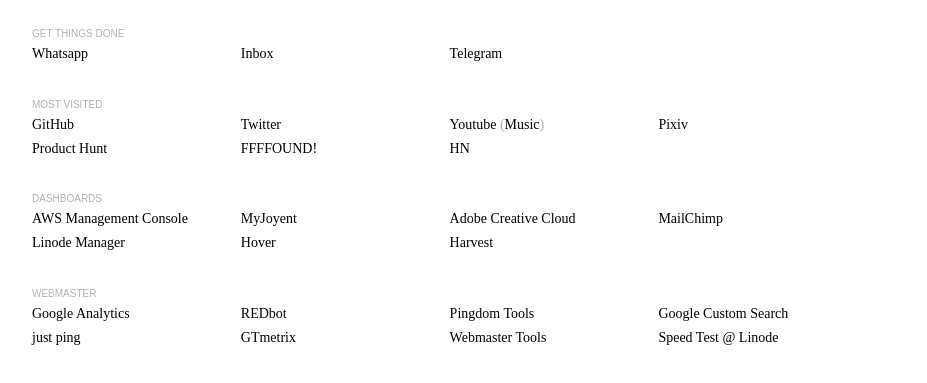
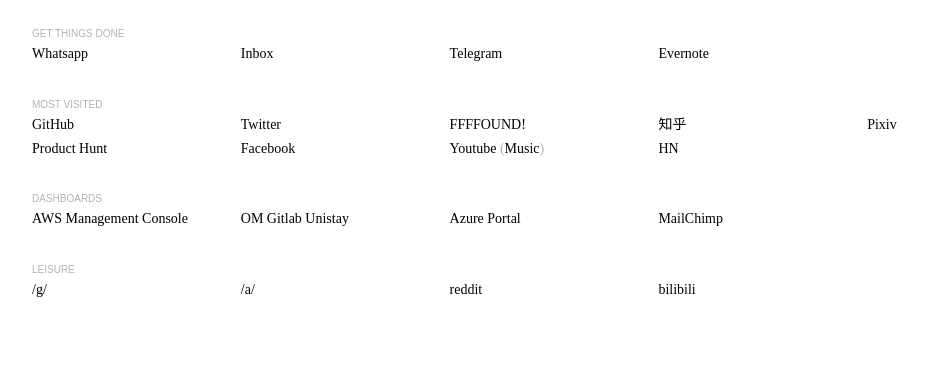
Before and after one commit to zypeh/start, a plain HTML site: page app/index.html in a window 1280 px wide. Shown: the part 171-554 px from the top of the page, without its empty margins (96-1023 px from the left). Drawn offline with nearby package versions, Linux system fonts and the light colour scheme; files that its build step writes are made by us from their sources.

Commit message:
Startpage link modification

```diff
--- a/app/index.html
+++ b/app/index.html
@@ -12,7 +12,7 @@
 <body>
   <header>
     <h2>Welcome to zypeh's start page.</h2>
-    <h1><a href="/lab/start/">これがスタートです</a></h1>
+    <h1><a href="#">これがスタートです</a></h1>
   </header>
 
   <article>
@@ -21,6 +21,7 @@
       <li><a rel=external href="https://web.whatsapp.com">Whatsapp</a></li>
       <li><a rel=external href="https://inbox.google.com/u/1/">Inbox</a></li>
       <li><a rel=external href="https://web.telegram.org/#/im">Telegram</a></li>
+      <li><a rel=external href="https://evernote.com">Evernote</a></li>
     </ul>
   </article>
 
@@ -30,8 +31,10 @@
       <li><a rel=external href="https://github.com/">GitHub</a></li>
       <li><a rel=external href="https://www.producthunt.com/">Product Hunt</a></li>
       <li><a rel=external href="https://twitter.com/">Twitter</a></li>
+      <li><a rel=external href="https://facebook.com/">Facebook</a></li>
       <li><a rel=external href="https://ffffound.com/">FFFFOUND!</a></li>
       <li><a rel=external href="https://www.youtube.com/">Youtube</a> (<a rel=external href="https://www.youtube.com/music">Music</a>)</li>
+      <li><a rel=external href="https://www.zhihu.com/">知乎</a></li>
       <li><a rel=external href="https://news.ycombinator.com/news">HN</a></li>
       <li><a rel=external href="https://www.pixiv.net/">Pixiv</a></li>
     </ul>
@@ -41,26 +44,19 @@
     <p>Dashboards</p>
     <ul>
       <li><a rel=external href="http://console.aws.amazon.com/s3/home">AWS Management Console</a></li>
-      <li><a rel=external href="http://manager.linode.com/linodes">Linode Manager</a></li>
-      <li><a rel=external href="http://my.joyent.com/">MyJoyent</a></li>
-      <li><a rel=external href="http://www.hover.com/manage/domains">Hover</a></li>
-      <li><a rel=external href="http://creative.adobe.com/files">Adobe Creative Cloud</a></li>
-      <li><a rel=external href="http://sparanoid.harvestapp.com">Harvest</a></li>
+      <li><a rel=external href="https://git.omapp.my/unistay/unistay">OM Gitlab Unistay</a></li>
+      <li><a rel=external href="https://portal.azure.com/">Azure Portal</a></li>
       <li><a rel=external href="http://us2.admin.mailchimp.com/">MailChimp</a></li>
     </ul>
   </article>
 
   <article>
-    <p>Webmaster</p>
+    <p>Leisure</p>
     <ul>
-      <li><a rel=external href="http://www.google.com/analytics/settings/home">Google Analytics</a></li>
-      <li><a rel=external href="http://cloudmonitor.ca.com/en/ping.php?varghost=sparanoid.com&vhost=_&vaction=ping&ping=start">just ping</a></li>
-      <li><a rel=external href="https://redbot.org/?uri=http%3A%2F%2Fsparanoid.com%2F">REDbot</a></li>
-      <li><a rel=external href="http://gtmetrix.com/">GTmetrix</a></li>
-      <li><a rel=external href="http://tools.pingdom.com/">Pingdom Tools</a></li>
-      <li><a rel=external href="http://www.google.com/webmasters/tools/home">Webmaster Tools</a></li>
-      <li><a rel=external href="http://www.google.com/cse/manage/all">Google Custom Search</a></li>
-      <li><a rel=external href="http://www.linode.com/speedtest">Speed Test @ Linode</a></li>
+      <li><a rel=external href="https://boards.4chan.org/g/catalog">/g/</a></li>
+      <li><a rel=external href="https://boards.4chan.org/a/catalog">/a/</a></li>
+      <li><a rel=external href="https://reddit.com">reddit</a></li>
+      <li><a rel=external href="https://bilibili.com">bilibili</a></li>
     </ul>
   </article>
 
```
